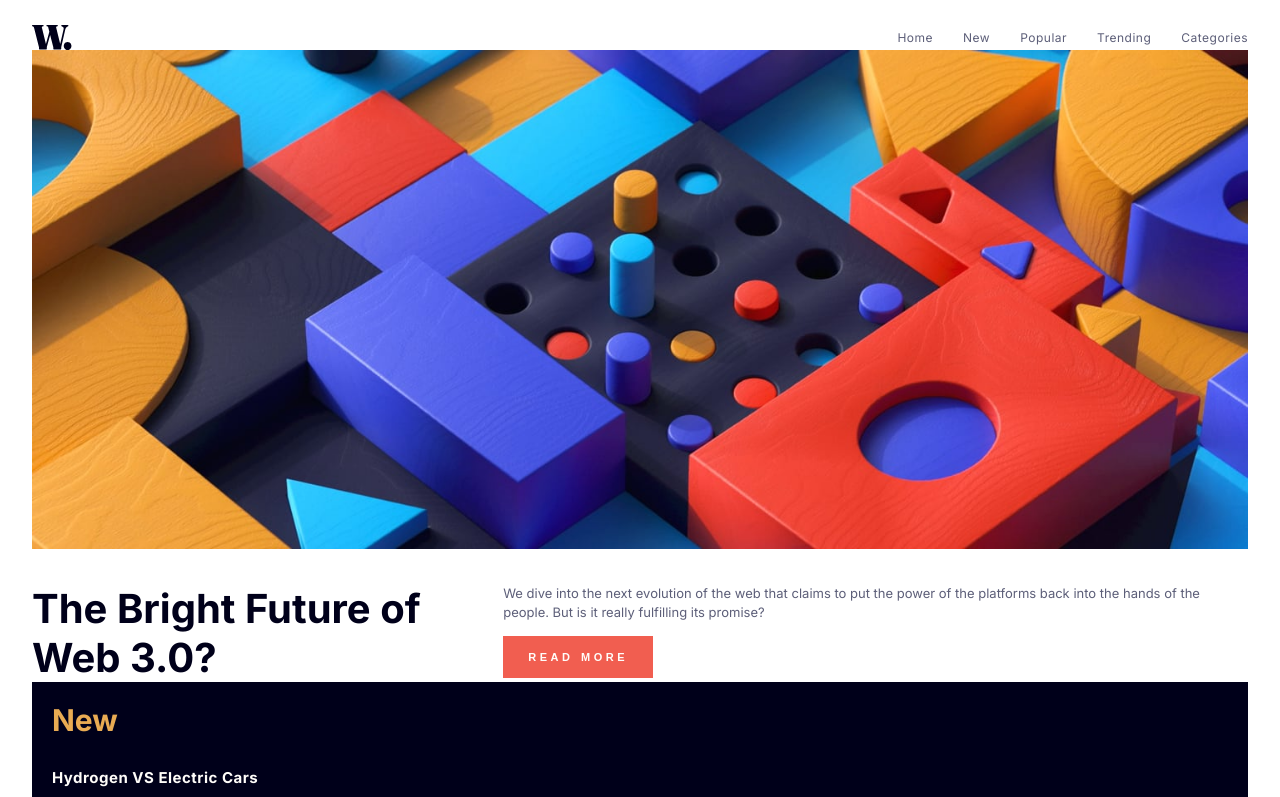
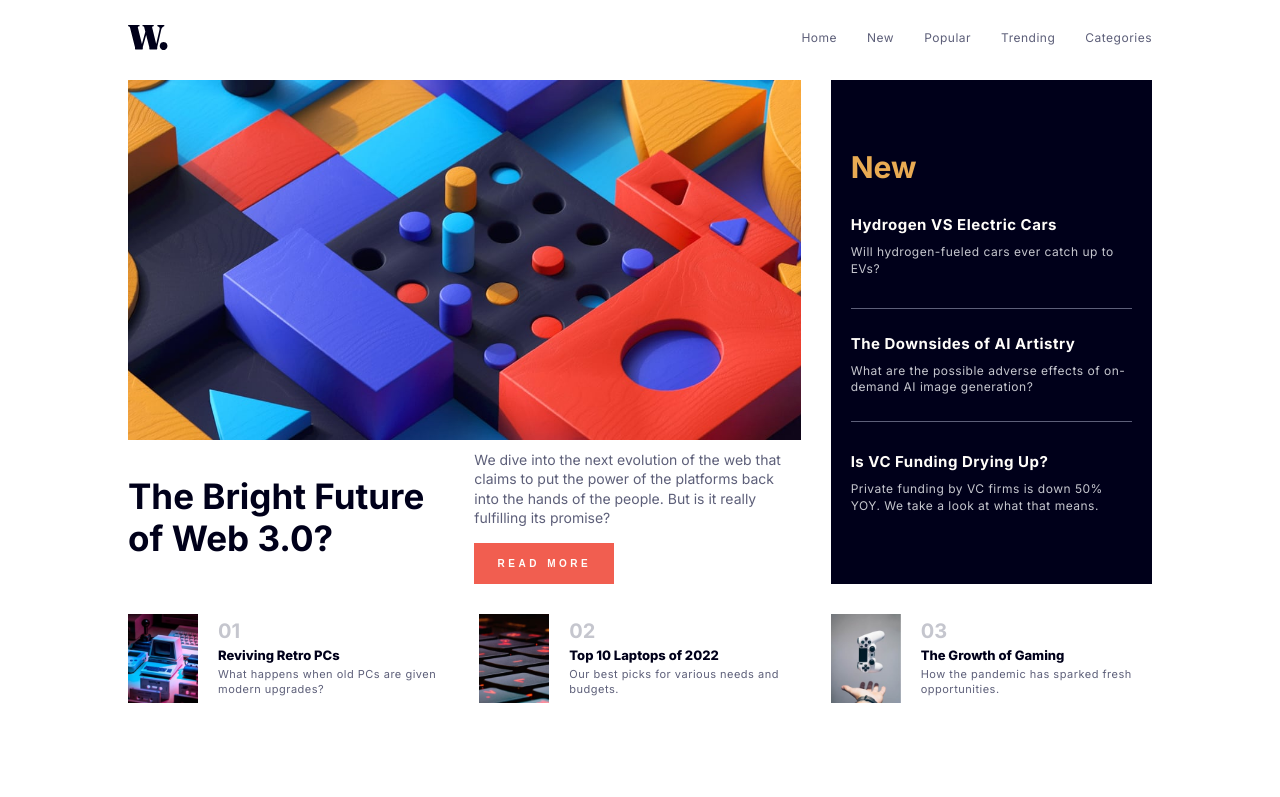
Before and after one commit to amirhossein-peyvand/news-homepage, a React (Vite) app: page / in a window 1280 px wide. Shown: the top 797 px of the page. Built offline with nearby package versions, Linux system fonts and the light colour scheme.

Commit message:
Add some styles for large devices

```diff
--- a/src/App.tsx
+++ b/src/App.tsx
@@ -1,8 +1,11 @@
 import "./sass/App.scss";
+import gamingGrowth from "./assets/image-gaming-growth.jpg";
+import Item from "./components/Item";
+import laptops from "./assets/image-top-laptops.jpg";
+import MainContent from "./components/MainContent";
 import Navbar from "./components/Navbar";
-import MainContent from "./components/MainContent";
+import retroPcs from "./assets/image-retro-pcs.jpg";
 import Sidebar from "./components/Sidebar";
-import ItemsContainer from "./components/ItemsContainer";
 
 function App() {
   return (
@@ -10,7 +13,27 @@ function App() {
       <Navbar />
       <MainContent />
       <Sidebar />
-      <ItemsContainer />
+      <Item
+        className="item1"
+        desc="What happens when old PCs are given modern upgrades?"
+        image={retroPcs}
+        number="01"
+        title="Reviving Retro PCs"
+      />
+      <Item
+        className="item2"
+        desc="Our best picks for various needs and budgets."
+        image={laptops}
+        number="02"
+        title="Top 10 Laptops of 2022"
+      />
+      <Item
+        className="item3"
+        desc="How the pandemic has sparked fresh opportunities."
+        image={gamingGrowth}
+        number="03"
+        title="The Growth of Gaming"
+      />
     </div>
   );
 }
--- a/src/components/Item.tsx
+++ b/src/components/Item.tsx
@@ -1,15 +1,16 @@
 import "../sass/Item.scss";
 
 interface Props {
+  className: string;
   desc: string;
   image: string;
   number: string;
   title: string;
 }
 
-const Item = ({ desc, image, number, title }: Props) => {
+const Item = ({ className, desc, image, number, title }: Props) => {
   return (
-    <article className="item">
+    <article className={`item ${className}`}>
       <div className="imageContainer">
         <img src={image} alt={image} />
       </div>
--- a/src/sass/App.scss
+++ b/src/sass/App.scss
@@ -1,6 +1,99 @@
 .app {
   margin: 0 auto;
-  min-width: 200px;
+  min-width: 18rem;
   padding-top: 2.5rem;
   width: 95%;
+  display: grid;
+  grid-template-columns: 1fr;
+  gap: 4rem;
 }
+
+@media screen and (min-width: 560px) {
+  .app {
+    .mainContent {
+      .mainImageContainer {
+        img {
+          height: 45vh;
+          object-fit: cover;
+        }
+      }
+
+      .content {
+        .desc {
+          font-size: 2rem;
+        }
+
+        .readMoreBtn {
+          width: 20rem;
+          font-size: 1.5rem;
+        }
+      }
+    }
+  }
+}
+
+@media screen and (min-width: 768px) {
+  .app {
+    width: 80%;
+    gap: 3rem;
+    max-width: 125rem;
+    margin: 0 auto;
+    grid-template-columns: repeat(3, 1fr);
+    grid-template-areas:
+      "navbar navbar navbar"
+      "mainContent mainContent sidebar"
+      "item1 item2 item3";
+
+    .navbar {
+      grid-area: navbar;
+    }
+
+    .mainContent {
+      grid-area: mainContent;
+      row-gap: 1rem;
+
+      .content {
+        align-items: center;
+        .title {
+          width: 50%;
+          font-size: 3.5rem;
+        }
+
+        div {
+          width: 50%;
+
+          .desc {
+            font-size: 1.4rem;
+          }
+          .readMoreBtn {
+            width: 14rem;
+            font-size: 1rem;
+          }
+        }
+      }
+    }
+
+    .sidebar {
+      grid-area: sidebar;
+    }
+
+    .itemsContainer {
+      grid-area: itemsContainer;
+      justify-content: space-between;
+
+      flex-direction: row;
+    }
+
+    .item1 {
+      grid-area: item1;
+    }
+
+    .item2 {
+      grid-area: item2;
+    }
+
+    .item3 {
+      grid-area: item3;
+    }
+  }
+}
--- a/src/sass/Item.scss
+++ b/src/sass/Item.scss
@@ -26,8 +26,13 @@
 
     h5 {
       color: $very-dark-blue;
+      cursor: pointer;
       font-size: 1.3rem;
       font-weight: 800;
+    }
+
+    h5:hover {
+      color: $soft-red;
     }
 
     p {
--- a/src/sass/Sidebar.scss
+++ b/src/sass/Sidebar.scss
@@ -4,6 +4,7 @@
   background-color: $very-dark-blue;
   padding: 2rem;
   display: flex;
+  justify-content: center;
   flex-direction: column;
 
   header {
```
